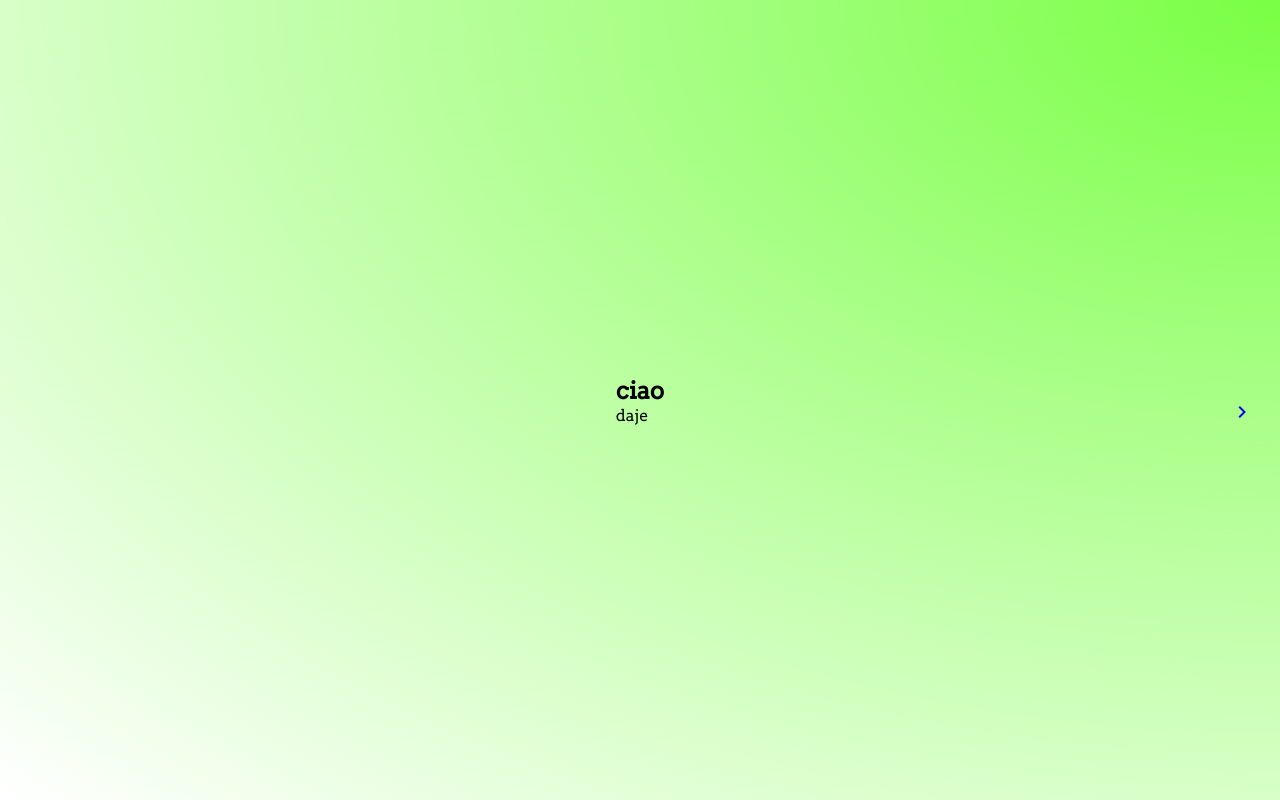
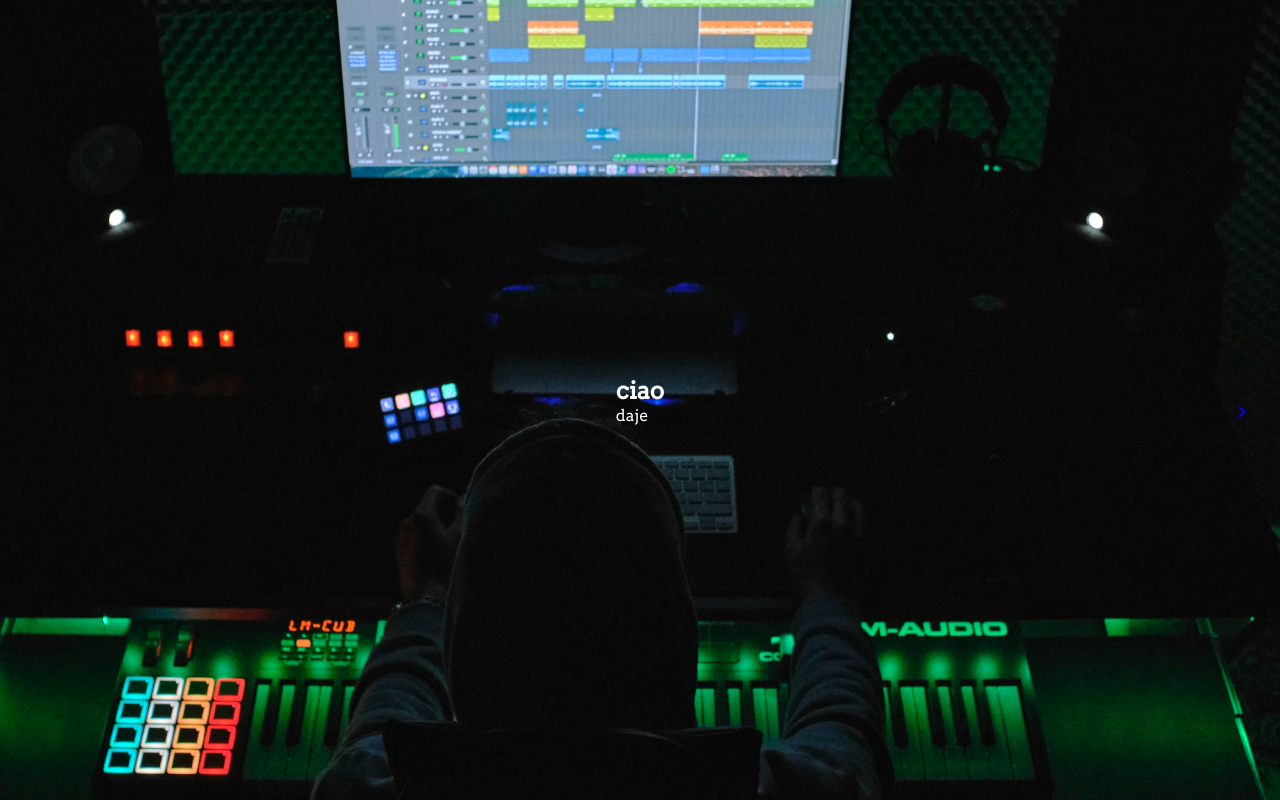
Before and after one commit to Huttino/PezzuPage, a plain HTML site: page index.html in a window 1280 px wide. Drawn offline with nearby package versions, Linux system fonts and the light colour scheme.

Commit message:
added public src for images

```diff
--- a/index.html
+++ b/index.html
@@ -13,11 +13,11 @@
 	<title>Document</title>
 </head>
 
-<body>
+<body background="public\Background.webp">
 	<div class="main-container">
 		<div class="container">
-			<section id="1">
-				<div class="content hidden">
+			<section id="1" style="background-image: none;background:none">
+				<div class="content hidden" style="color: white;">
 					<h1>ciao</h1>
 					<p>daje</p>
 
--- a/style.css
+++ b/style.css
@@ -25,9 +25,15 @@ section {
   justify-self: center;
 }
 section {
+  background: black;
   background-image: radial-gradient(ellipse at top right, #79ff44, transparent);
-  filter: drop-shadow(1);
 }
+body {
+  background-size: cover;
+  background-position: center;
+  background-clip: content-box;
+}
+
 .previous {
   place-self: start;
   position: absolute;
```
Also changed, not shown: public/Background.webp (added), 1 other file.
